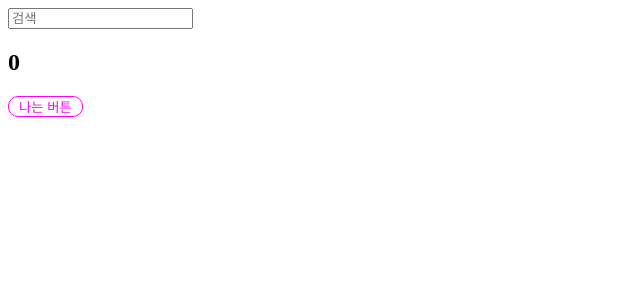
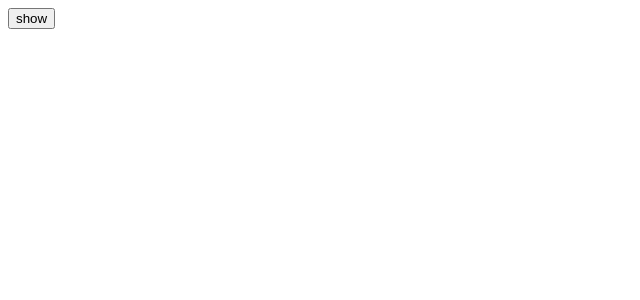
Before and after one commit to vanadis0929/react2024, a React (Create React App) app in the folder cra-test/: page / in a window 1280 px wide. Shown: the top 300 px of the page, without its empty margins (0-640 px from the left). Built offline with nearby package versions, Linux system fonts and the light colour scheme.

Commit message:
useEffect - cleanup 예제 (컴포넌트가 제거될떄)

```diff
--- a/cra-test/src/App.js
+++ b/cra-test/src/App.js
@@ -1,41 +1,32 @@
 import { useState, useEffect } from 'react';
-import Button from './components/Button';
 
 function App() {
-  const [counter, setValue] = useState(0);
-  const [keyword, setKeyword] = useState('');
+  const [showing, setShowing] = useState(false);
 
   const onClick = () => {
-    setValue((prev) => prev + 1);
+    setShowing((current) => !current);
   };
 
-  const onChange = (event) => {
-    setKeyword(event.target.value);
-    //console.log('입력하신 검색어는' + event.target.value);
+  const Hello = () => {
+    const hihi = () => {
+      console.log('created :p ');
+      return byebye;
+    };
+    const byebye = () => {
+      console.log('destroyed :D ');
+    };
+
+    //useEffect 내부 에서 return 된 함수는 컴포넌트가 제거될때 실행된다
+    useEffect(hihi, []);
+    return <h1>hello !</h1>;
   };
-
-  // useEffect를 사용해서 실행이 되는 시점을 정의할 수 있다 (매번 렌더링 되지 않아야하는 기능이 있을 때)
-
-  //리액트 18버전부터는 개발환경에서는 콘솔이 두번 실행됨 (개발시에만)
-  useEffect(() => {
-    console.log('딱한번만');
-  }, []);
-
-  //  useEffect 두번째 인자에 state를 명시하면 해당 state가 변화될때만 실행한다.
-  useEffect(() => {
-    console.log('입력하신 검색어는' + keyword);
-  }, [keyword]);
-
-  useEffect(() => {
-    console.log('counter가 변화될때 실행');
-  }, [counter]);
 
   return (
     <div>
-      <input onChange={onChange} value={keyword} type="search" placeholder="검색" />
-      <h2>{counter}</h2>
-
-      <Button onclick={onClick} color="#f0f" text="나는 버튼" />
+      {showing ? <Hello /> : null}
+      <button type="button" onClick={onClick}>
+        {showing ? 'hide' : 'show'}
+      </button>
     </div>
   );
 }
```
